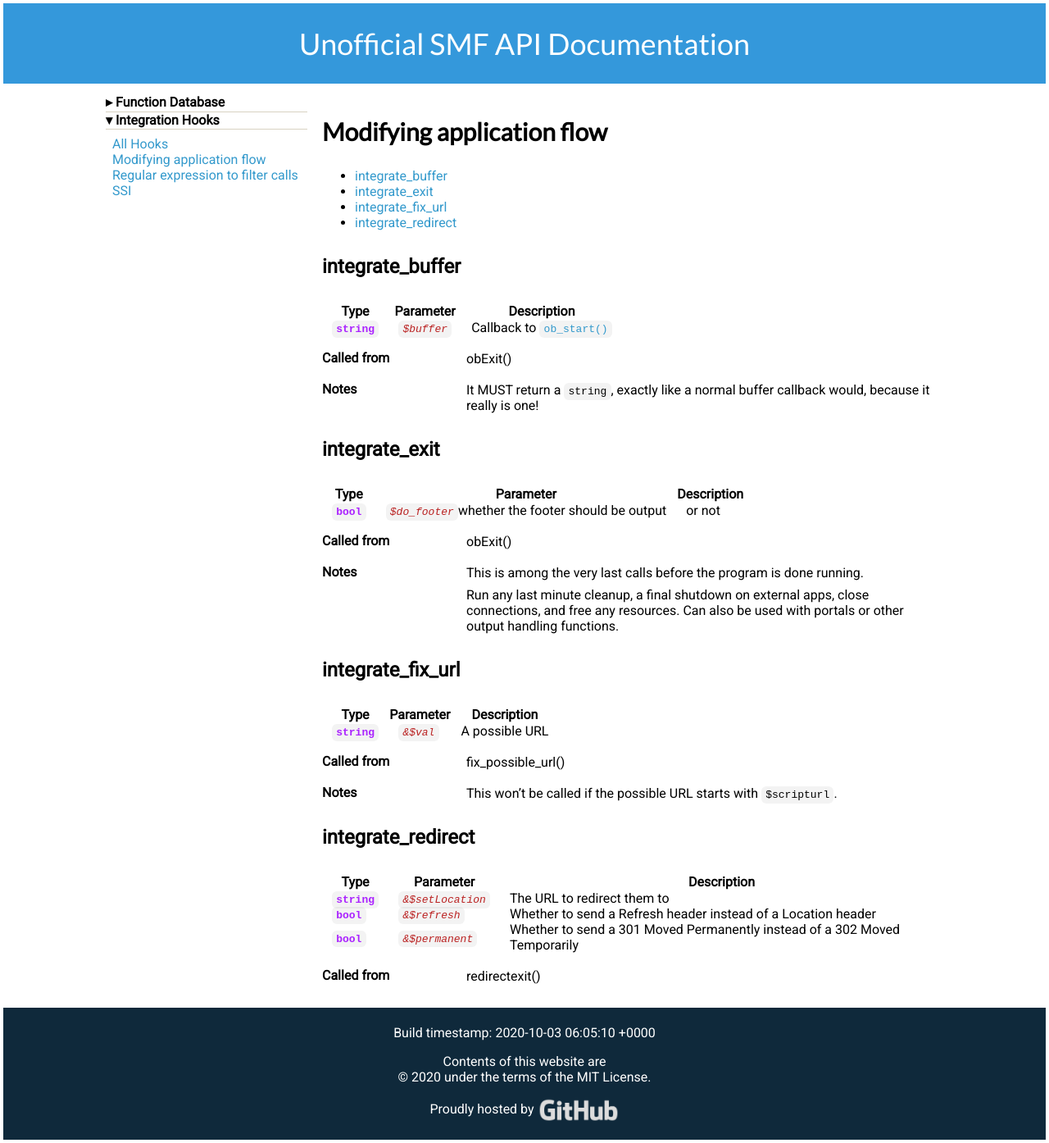
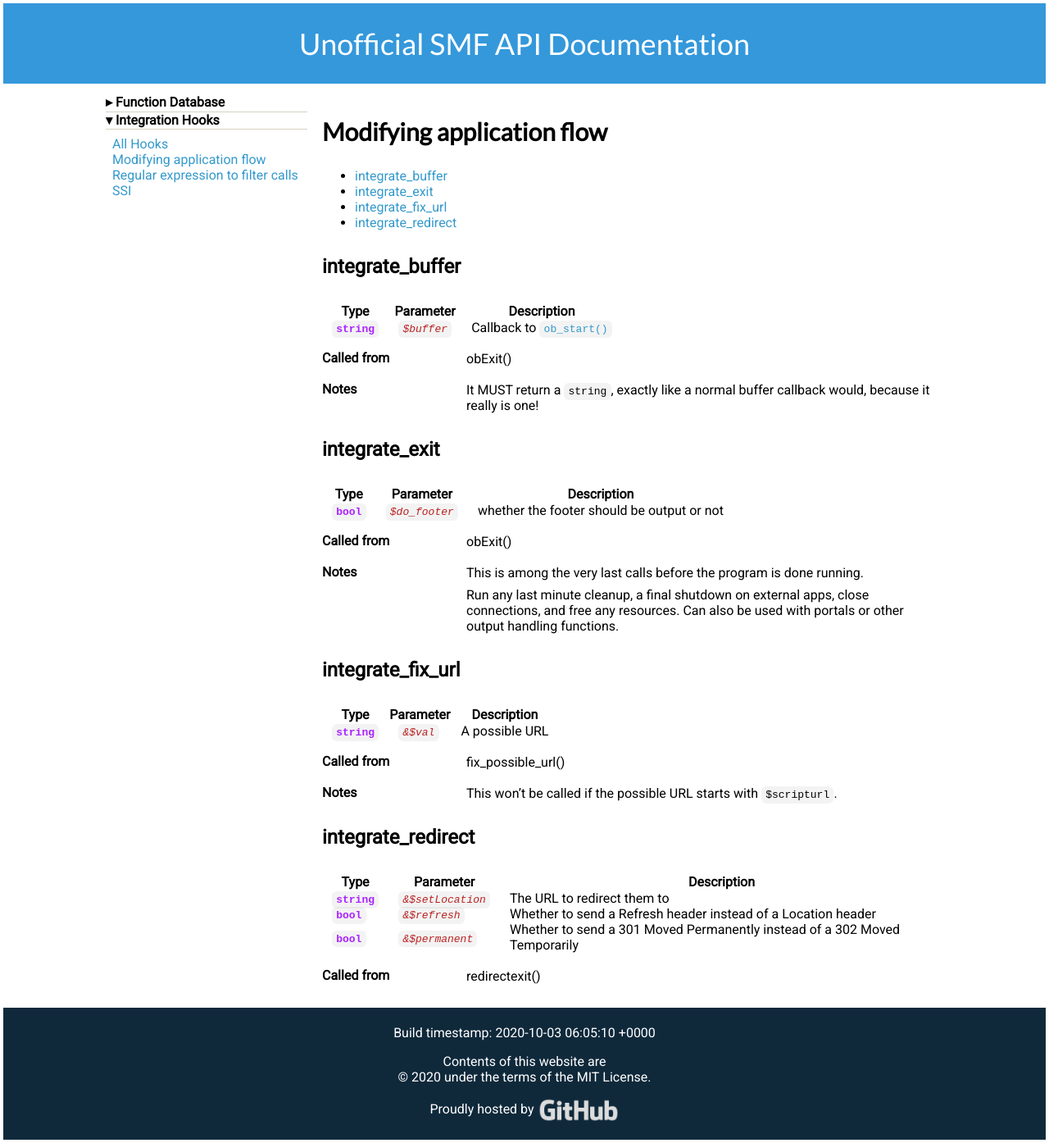
Before and after one commit to live627/smf-api-docs-test, a Jekyll site: the page built from hooks/flow.md, in a window 1280 px wide. Shown: the whole page at 82% size. Built offline with Jekyll 4.4.1, drawn with Linux system fonts in a browser that asks for light colours.

Commit message:
fix table

```diff
--- a/hooks/flow.md
+++ b/hooks/flow.md
@@ -21,7 +21,7 @@ Notes
 
 Type|Parameter|Description
 ---|---|---
-`bool`|`$do_footer`whether the footer should be output| or not
+`bool`|`$do_footer`|whether the footer should be output or not
 
 Called from
 : obExit()
```
